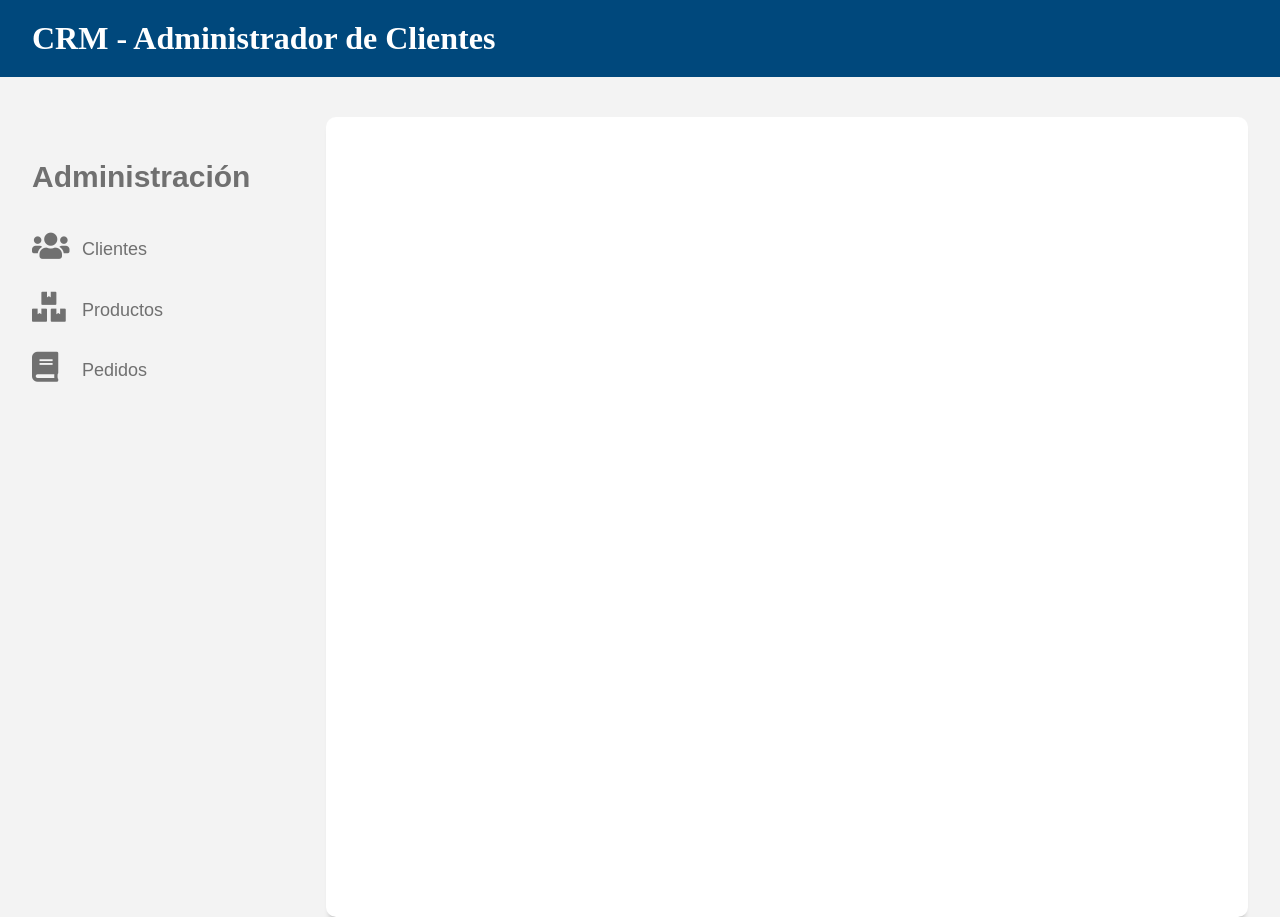
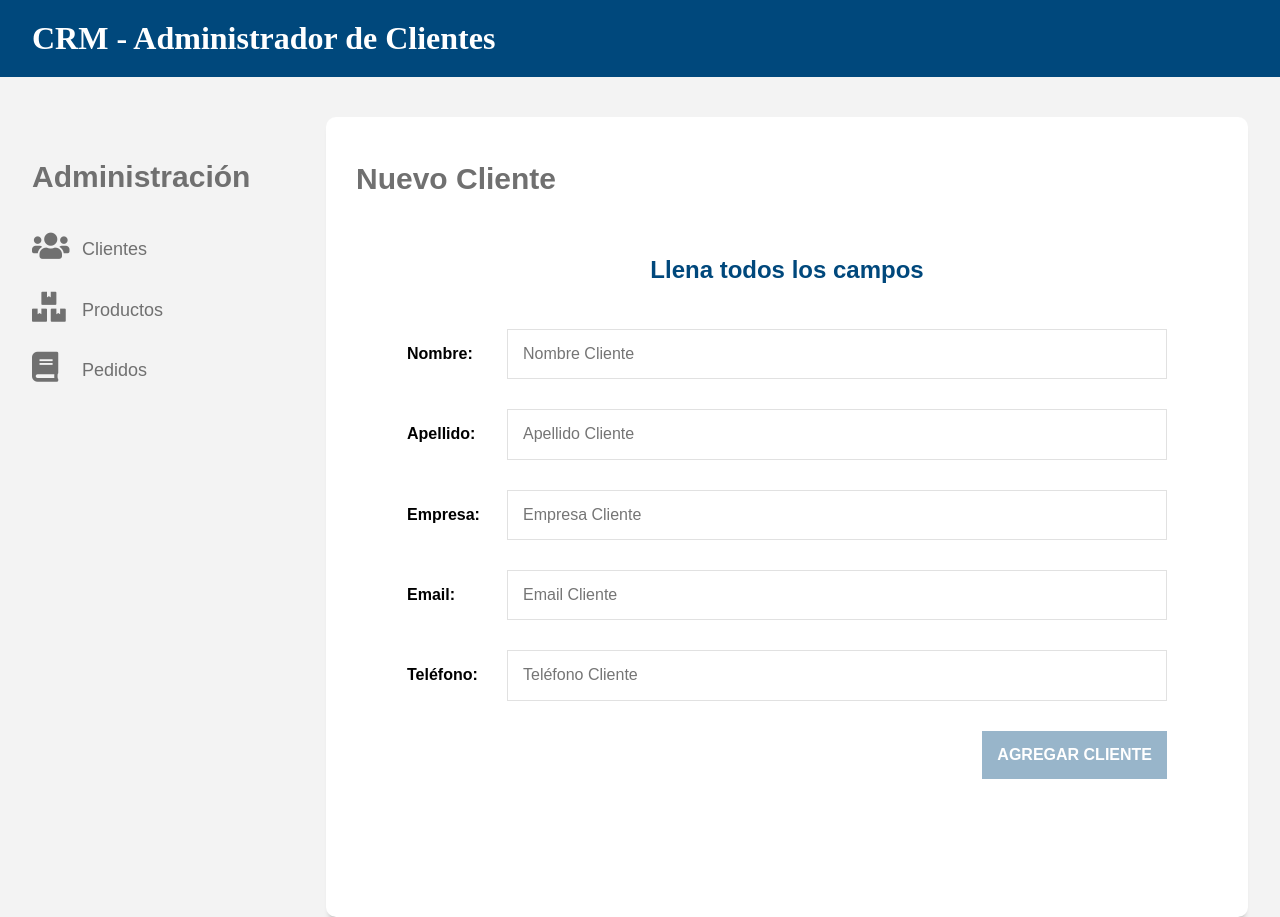
Before and after one commit to MishaelChL/cliente-api, a React (Create React App) app: page /clientes/editar/1 in a window 1280 px wide. Built offline with nearby package versions, Linux system fonts and the light colour scheme.

Commit message:
creando el componente para editar clientes

```diff
--- a/src/App.js
+++ b/src/App.js
@@ -10,7 +10,7 @@ import Navegacion from "./components/layout/Navegacion";
 //Componentes
 import Clientes from "./components/clientes/Clientes";
 import NuevoCliente from "./components/clientes/NuevoCliente";
-
+import EditarCliente from "./components/clientes/EditarCliente";
 
 import Productos from "./components/productos/Productos";
 import Pedidos from "./components/pedidos/Pedidos";
@@ -26,6 +26,7 @@ function App() {
             <Switch>
               <Route exact path="/" component={Clientes} />
               <Route exact path="/clientes/nuevo" component={NuevoCliente} />
+              <Route exact path="/clientes/editar/:id" component={EditarCliente} />
 
               <Route exact path="/productos" component={Productos} />
               <Route exact path="/pedidos" component={Pedidos} />
--- a/src/components/clientes/Cliente.js
+++ b/src/components/clientes/Cliente.js
@@ -1,4 +1,5 @@
 import React from 'react';
+import {Link} from "react-router-dom";
 
 function Cliente ({cliente}) {
     //console.log(props); //sirve para ver que valor estas pasando desde clientes, linea 34 o tambien se puede usar directamente {cliente} en vez de props
@@ -15,10 +16,10 @@ function Cliente ({cliente}) {
                 <p>Tel: {telefono}</p>
             </div>
             <div className="acciones">
-                <a href="#" className="btn btn-azul">
+                <Link to={`/clientes/editar/${_id}`} className="btn btn-azul">
                     <i className="fas fa-pen-alt"></i>
                     Editar Cliente
-                </a>
+                </Link>
                 <button type="button" className="btn btn-rojo btn-eliminar">
                     <i className="fas fa-times"></i>
                     Eliminar Cliente
--- /dev/null
+++ b/src/components/clientes/EditarCliente.js
@@ -0,0 +1,90 @@
+import React, {Fragment, useState} from 'react';
+import clienteAxios from "../../config/axios";
+import Swal from "sweetalert2";
+import { withRouter } from "react-router-dom"; // para redireccionar
+
+function EditarCliente(props) {
+
+    //obtener el ID
+    const { id } = props.match.params;
+    // console.log(id);
+
+    // cliente = state, guardarCliente = funcion para guardar el state
+    const [cliente, guardarCliente] = useState({
+        nombre: "",
+        apellido: "",
+        empresa: "",
+        email: "",
+        telefono: "",
+    });
+
+    //leer los datos de los formularios
+    const actualizarState = (e) => {
+        // console.log([e.target.name] + ":" + e.target.value);
+
+        //Almacenar lo que el usuario escribe en el state
+        guardarCliente({
+            //obtener copia del state actual
+            ...cliente, //<- es una copia los 3 puntos
+            [e.target.name] : e.target.value
+        });
+        // console.log(cliente);
+    }
+
+    //validar formulario
+    const validarCliente = () => {
+        //Destructuring
+        const {nombre, apellido, email, empresa, telefono} = cliente;
+
+        //revisar que las propiedades del objeto tengan contenido
+        let valido = !nombre.length || !apellido.length || !email.length || !empresa.length || !telefono.length;
+
+        //return true o false
+        return valido;
+    }
+
+    return (
+        <Fragment>
+            <h2>Nuevo Cliente</h2>
+
+            <form>
+                <legend>Llena todos los campos</legend>
+
+                {/* onChange, onSubmit, onClick */}
+                <div className="campo">
+                    <label>Nombre:</label>
+                    <input type="text" placeholder="Nombre Cliente" name="nombre" onChange={actualizarState} />
+                </div>
+
+                <div className="campo">
+                    <label>Apellido:</label>
+                    <input type="text" placeholder="Apellido Cliente" name="apellido" onChange={actualizarState} />
+                </div>
+
+                <div className="campo">
+                    <label>Empresa:</label>
+                    <input type="text" placeholder="Empresa Cliente" name="empresa" onChange={actualizarState} />
+                </div>
+
+                <div className="campo">
+                    <label>Email:</label>
+                    <input type="email" placeholder="Email Cliente" name="email" onChange={actualizarState} />
+                </div>
+
+                <div className="campo">
+                    <label>Teléfono:</label>
+                    <input type="tel" placeholder="Teléfono Cliente" name="telefono" onChange={actualizarState} />
+                </div>
+
+                <div className="enviar">
+                    <input type="submit" className="btn btn-azul" value="Agregar Cliente" disabled={validarCliente()} /> {/* el parentesis indica que se ejecute inmediatamente sin esperar un evento */}
+                </div>
+
+            </form>
+
+        </Fragment>
+    );
+}
+
+//HOC, Hight order component, es una funcion que toma un componente y retorna un nuevo componente
+export default withRouter(EditarCliente);
```
